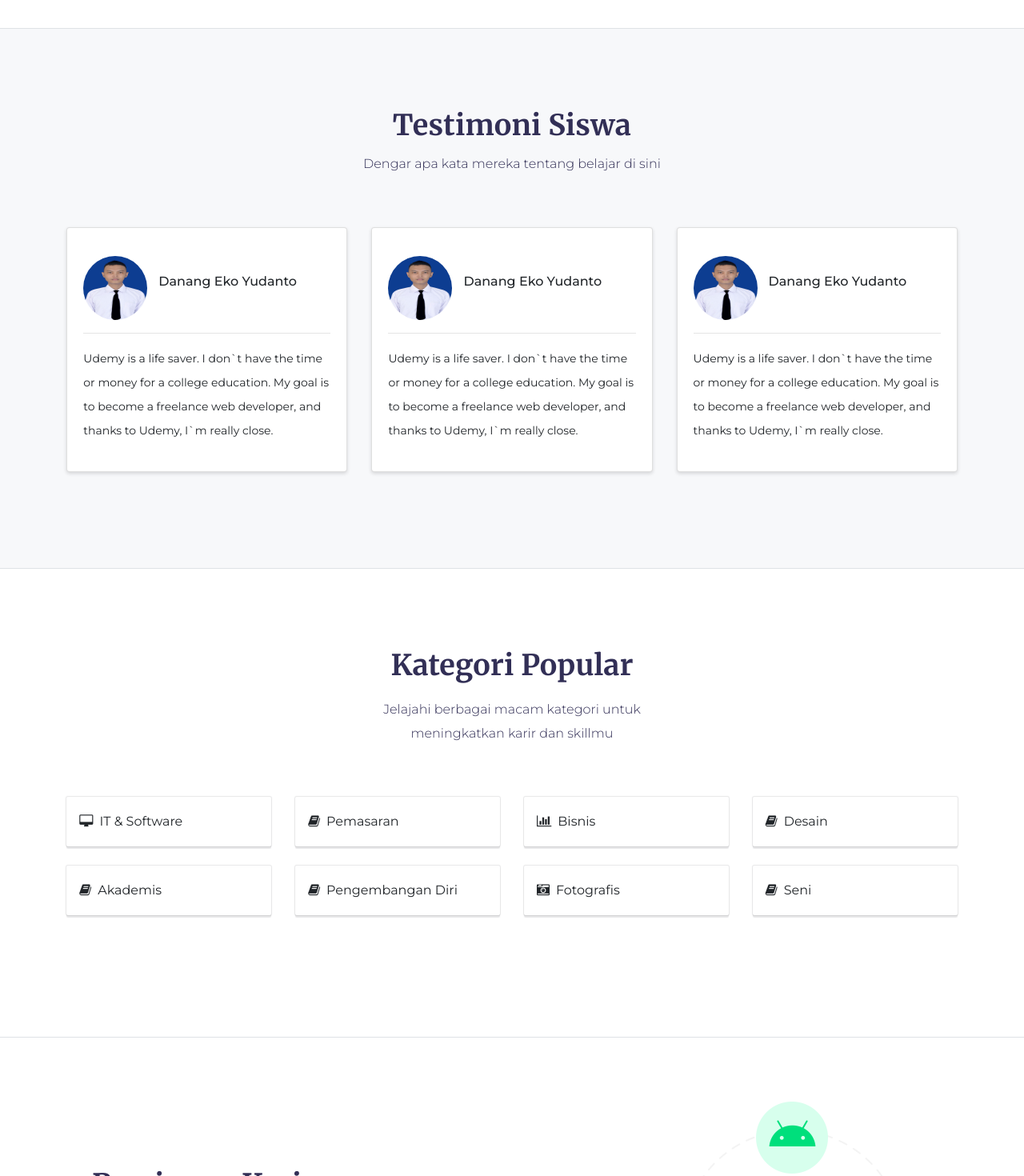
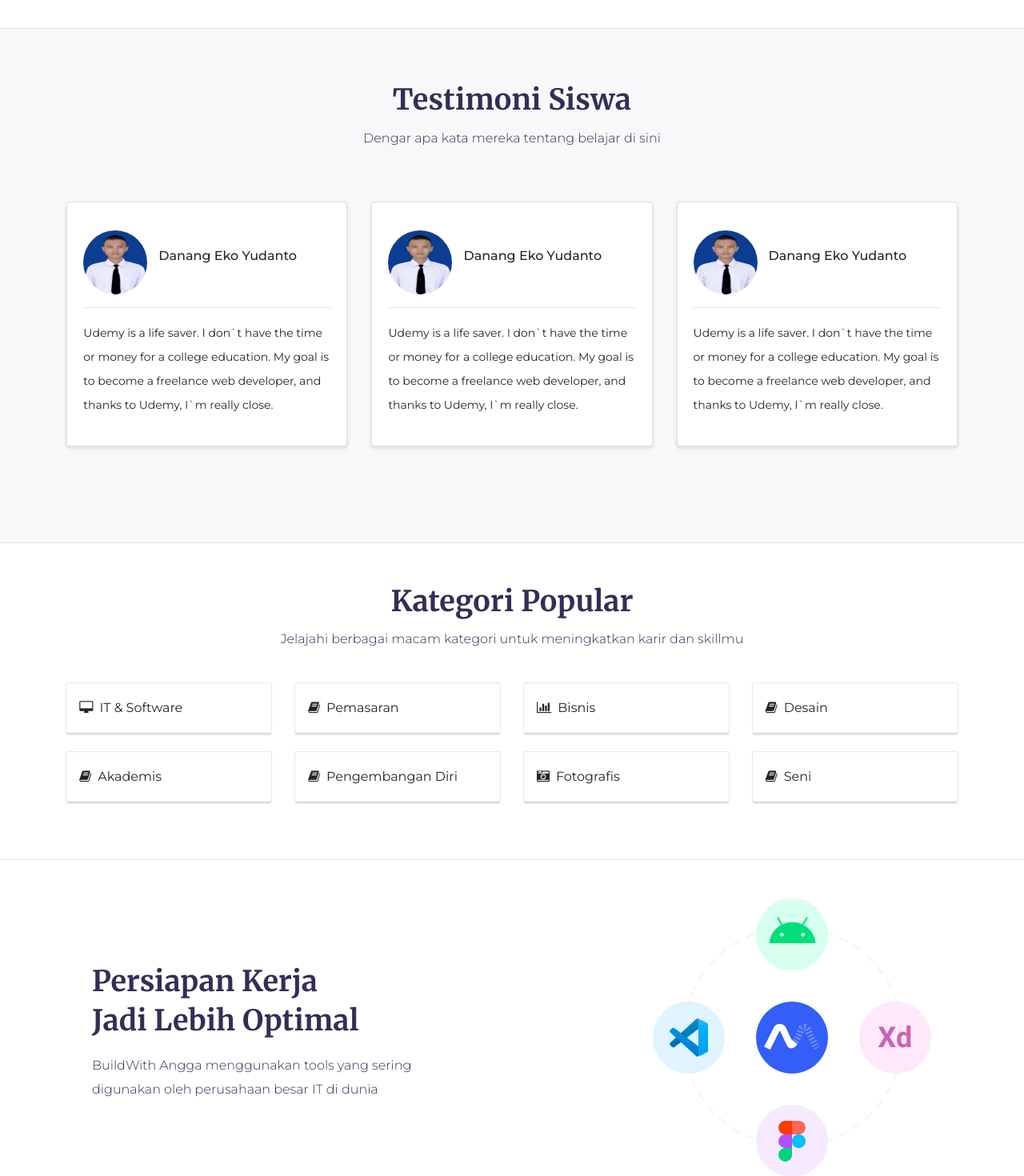
Before and after one commit to danko16/creativehustle-web-client, a React (Create React App) app: page / in a window 1280 px wide. Shown: the part 1660-3130 px from the top of the page at 80% size. Built offline with nearby package versions, Linux system fonts and the light colour scheme; no server answers.

Commit message:
top categories layout

```diff
--- a/src/linding-page/fifth-sect.js
+++ b/src/linding-page/fifth-sect.js
@@ -2,8 +2,8 @@ import React from 'react';
 
 function FifthSection() {
   return (
-    <section className="bwa-tools border-top mt-7">
-      <div className="container mt-7">
+    <section className="border-top mt-5">
+      <div className="container mt-5">
         <div className="row justify-content-center">
           <div className="col-lg-12 col-11 d-flex justify-content-start">
             <div className="row main-title justify-content-center">
--- a/src/linding-page/testimony.js
+++ b/src/linding-page/testimony.js
@@ -3,7 +3,7 @@ import React from 'react';
 function Testimony() {
   return (
     <section className="py-5 border-top container--light-grey">
-      <div className="row justify-content-center mt-5 mb-5">
+      <div className="row justify-content-center mt-3 mb-5">
         <div className="col-11">
           <div className="row mb-5">
             <div className="col-12 text-center">
--- a/src/linding-page/top-categories.js
+++ b/src/linding-page/top-categories.js
@@ -52,14 +52,14 @@ function TopCategories() {
     ));
   }
   return (
-    <section className="py-5 border-top">
+    <section className="mb-3 border-top">
       <div className="row justify-content-center mt-5">
         <div className="col-11">
-          <div className="row mb-5">
+          <div className="row mb-4">
             <div className="col-12 text-center">
-              <h1 className="text-merriweather mb-3 text-indigo-3">Kategori Popular</h1>
+              <h1 className="text-merriweather mb-2 text-indigo-3">Kategori Popular</h1>
               <p className="font-weight-light text-indigo-3">
-                Jelajahi berbagai macam kategori untuk <br /> meningkatkan karir dan skillmu
+                Jelajahi berbagai macam kategori untuk meningkatkan karir dan skillmu
               </p>
             </div>
           </div>
```
